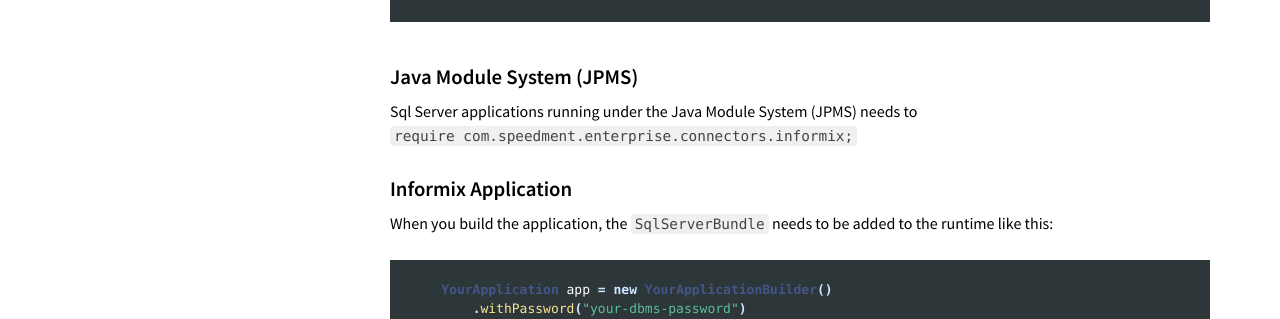
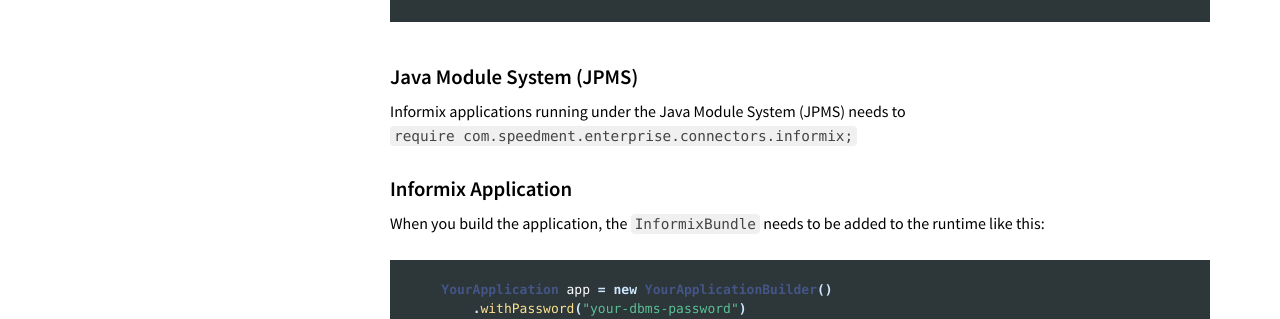
Before and after one commit to speedment/speedment-doc, a Jekyll site: the page built from pages/connectors.md, in a window 1280 px wide and 900 px high, scrolled down 14505 px. Shown: the part 159-478 px from the top of the window. Built offline with Jekyll 4.4.1, drawn with Linux system fonts in a browser that asks for light colours; nearby versions of some CDN libraries; comment, search, counter and statistics services are not loaded.

Commit message:
Fix more Informix replacements

````diff
--- a/pages/connectors.md
+++ b/pages/connectors.md
@@ -559,10 +559,10 @@ You also have to depend on the Informix connector and JDBC connector as a runtim
 ```
 
 ### Java Module System (JPMS)
-Sql Server applications running under the Java Module System (JPMS) needs to `require com.speedment.enterprise.connectors.informix;`
+Informix applications running under the Java Module System (JPMS) needs to `require com.speedment.enterprise.connectors.informix;`
 
 ### Informix Application
-When you build the application, the `SqlServerBundle` needs to be added to the runtime like this:
+When you build the application, the `InformixBundle` needs to be added to the runtime like this:
 ``` java
     YourApplication app = new YourApplicationBuilder()
         .withPassword("your-dbms-password")
````
